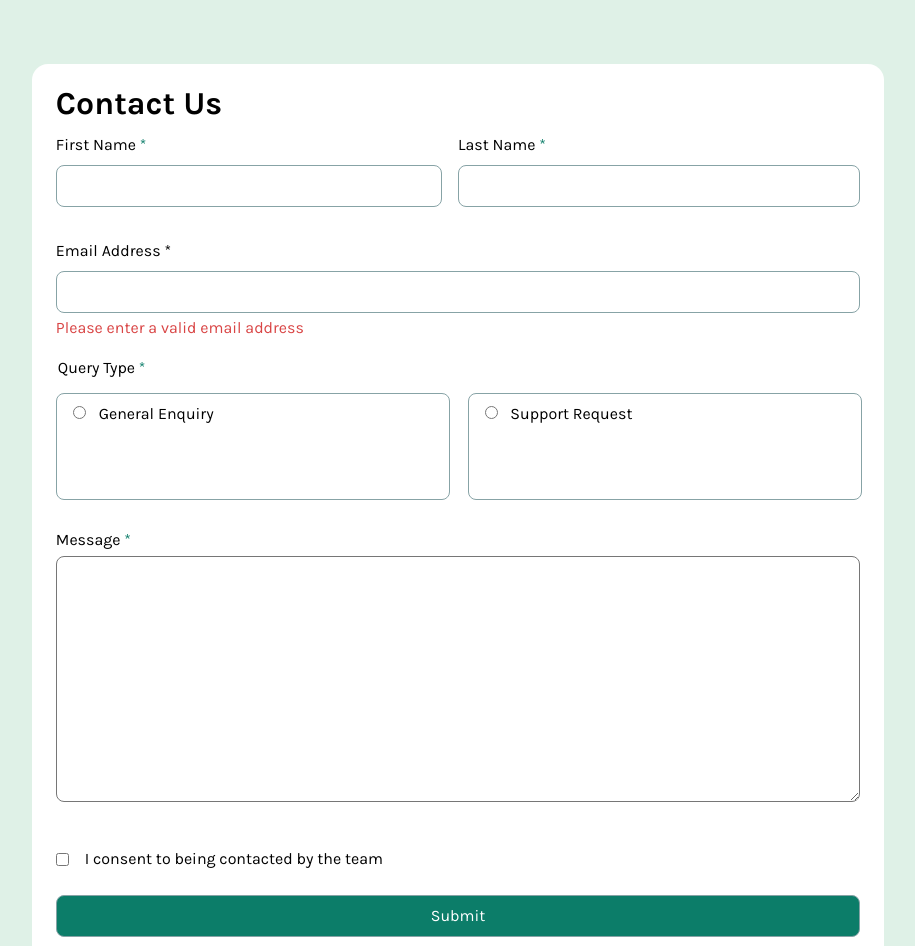
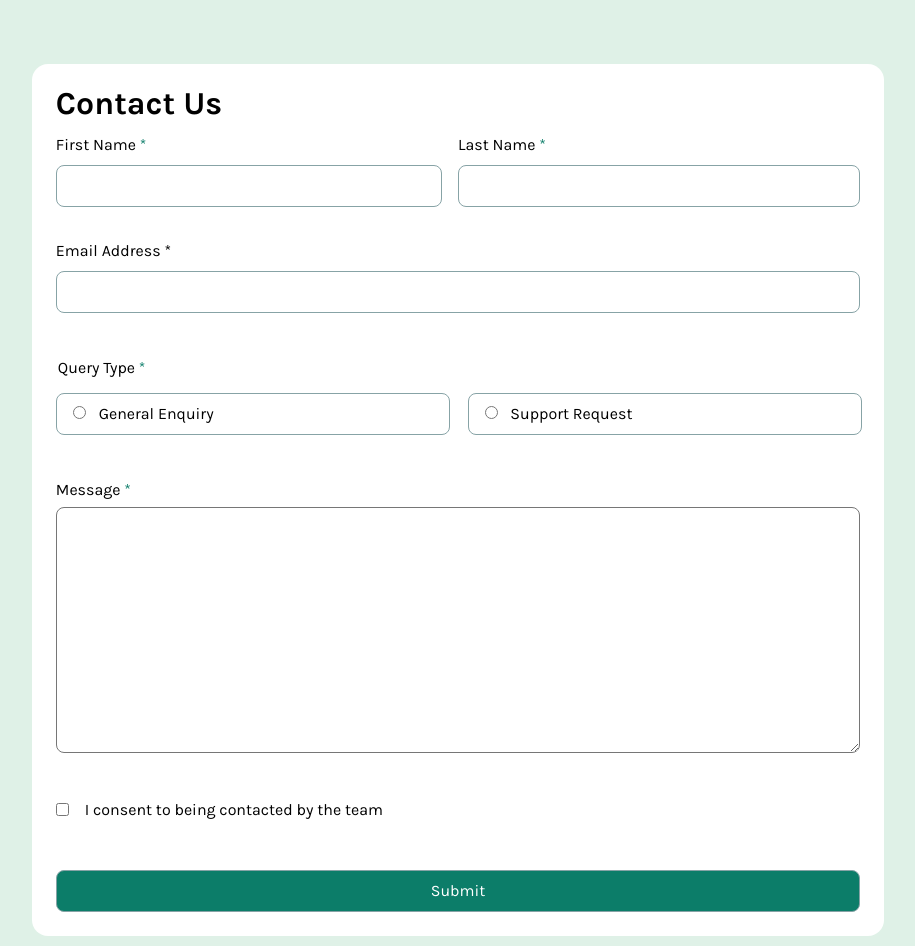
Before and after one commit to sclingan/contact-form, a React (Vite) app: page / in a window 1280 px wide. Shown: the top 946 px of the page, without its empty margins (182-1097 px from the left). Built offline with nearby package versions, Linux system fonts and the light colour scheme.

Commit message:
Fixing error text placement

```diff
--- a/src/App.css
+++ b/src/App.css
@@ -187,10 +187,12 @@ span {
         grid-column: 1/3;
         display: flex;
         gap: 1.1rem;
+        margin-bottom: 1rem;
     }
 
     .radio {
         min-width: 49%;
+        max-height: 3rem;
     }
 
 
@@ -200,6 +202,7 @@ span {
 
     .checkbox {
         grid-column: 1/1;
+        padding-bottom: 0;
     }
 
     #consent {
@@ -209,4 +212,26 @@ span {
     input[type='submit'] {
         grid-column: 1/3;
     }
+
+    #query_error {
+        position: absolute;
+        top: 28rem;
+        margin-top: 0.5rem;
+    }
+
+    .formatError {
+        position: absolute;
+        top: 21rem;
+    }
+
+    #email_error {
+        grid-column: 1/1;
+        grid-row: 6/6;
+    }
+
+    #consent_error {
+        grid-column: 1/1;
+        padding-top: 0;
+        margin-bottom: 1rem;
+    }
 }
--- a/src/App.tsx
+++ b/src/App.tsx
@@ -58,6 +58,8 @@ function App() {
         error?.classList.add('vis');
       }
     })
+    /* handle email validation */
+    /* formatError */
   }
 
 
@@ -74,7 +76,7 @@ function App() {
         <p className='vis' id='Lname_error'>This field is required</p>
         <label htmlFor='email'>Email Address *</label>
         <input type='email' name='email' id='email' autoComplete='email' onChange={handleChange}></input>
-        <p className='formatError'>Please enter a valid email address</p>
+        <p className='vis'>Please enter a valid email address</p>
         <p className='vis' id='email_error'>This field is required</p>
         <fieldset>
           <legend>Query Type <span>*</span></legend>
```
